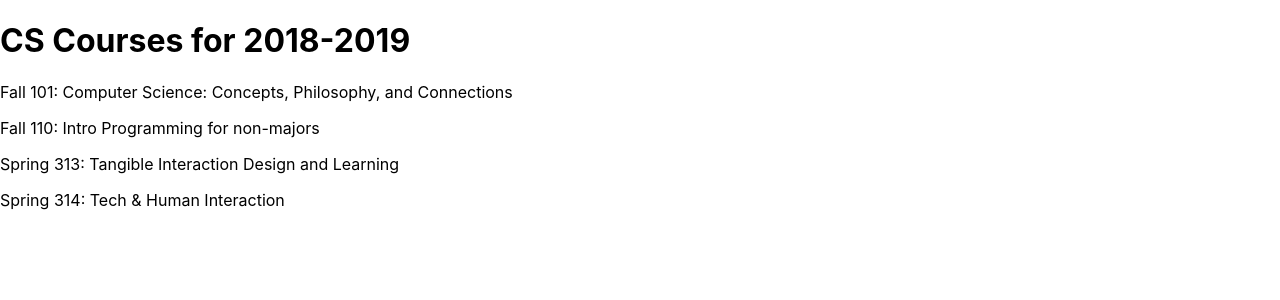
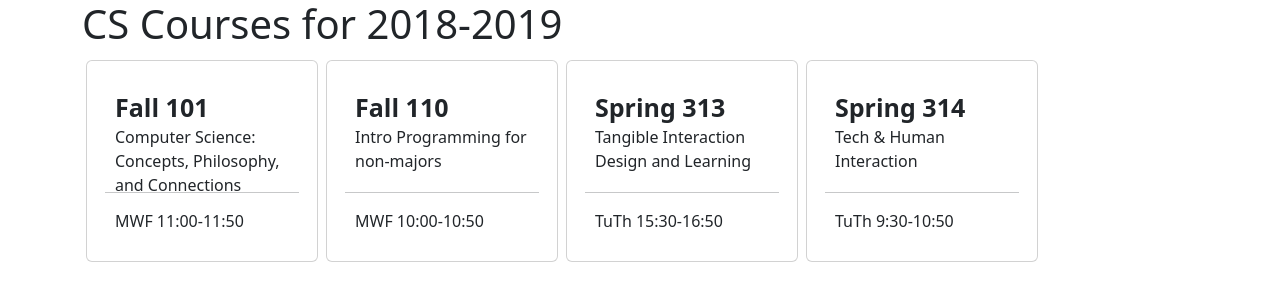
Before and after one commit to dcheung0720/React-Tutorial-497, a React (Create React App) app: page / in a window 1280 px wide. Shown: the top 300 px of the page. Built offline with nearby package versions, Linux system fonts and the light colour scheme.

Commit message:
cards added

```diff
--- a/package.json
+++ b/package.json
@@ -6,6 +6,8 @@
     "@testing-library/jest-dom": "^5.16.5",
     "@testing-library/react": "^13.4.0",
     "@testing-library/user-event": "^13.5.0",
+    "bootstrap": "^5.2.1",
+    "bootstrap-icons": "^1.9.1",
     "react": "^18.2.0",
     "react-dom": "^18.2.0",
     "react-scripts": "5.0.1",
--- a/src/App.js
+++ b/src/App.js
@@ -4,6 +4,8 @@ import './Components/Banner';
 import './Components/CourseList';
 import Banner from './Components/Banner';
 import CourseList from './Components/CourseList';
+import 'bootstrap/dist/css/bootstrap.min.css';
+import 'bootstrap-icons/font/bootstrap-icons.css';
 
 const schedule = {
   "title": "CS Courses for 2018-2019",
@@ -37,10 +39,10 @@ const schedule = {
 
 const App = () =>{
   return(
-    <>
+    <div className = "container">
       {Banner(schedule.title)}
       {CourseList(schedule.courses)}
-    </>
+    </div>
   );
 }
 
--- /dev/null
+++ b/src/Components/CourseList.css
@@ -0,0 +1,33 @@
+.classes{
+    display: grid;
+    grid-template-columns: repeat(auto-fill, 15rem);
+}
+
+
+
+
+.card.m-1.p-2 div{
+    margin: 10px;
+}
+
+.card.m-1.p-2 .top{
+    width: 100%;
+    height: 2vw;
+    object-fit: cover;
+}
+
+.card.m-1.p-2 .middle{
+    width: 100%;
+    height: 4vw;
+    object-fit: cover;
+}
+
+.card.m-1.p-2 .bottom{
+    width: 100%;
+    object-fit: cover;
+}
+
+
+/* .card.m-1.p-2 {
+    align-items: center;
+} */
--- a/src/Components/CourseList.js
+++ b/src/Components/CourseList.js
@@ -1,6 +1,15 @@
+import './CourseList.css'
 const CourseList = (list) =>(
-    <div>
-        {Object.entries(list).map(([id, courses]) => <p key = {id}> {courses.term} {courses.number}: {courses.title}</p>)}
+    <div className = "classes">
+        {Object.entries(list).map(([id, courses]) =>
+        <div className="card m-1 p-2" key = {id}>
+            <div>
+                <div className = "top"><b style = {{fontSize: "25px"}}>{courses.term} {courses.number}</b></div>
+                <div className = "middle">{courses.title}</div>
+                <hr></hr>
+                <div className = "bottom">{courses.meets}</div>
+            </div>
+        </div>)}
     </div>
 )
 
```
Also changed, not shown: 1 other file (tests, documents, lock files or other folders).
